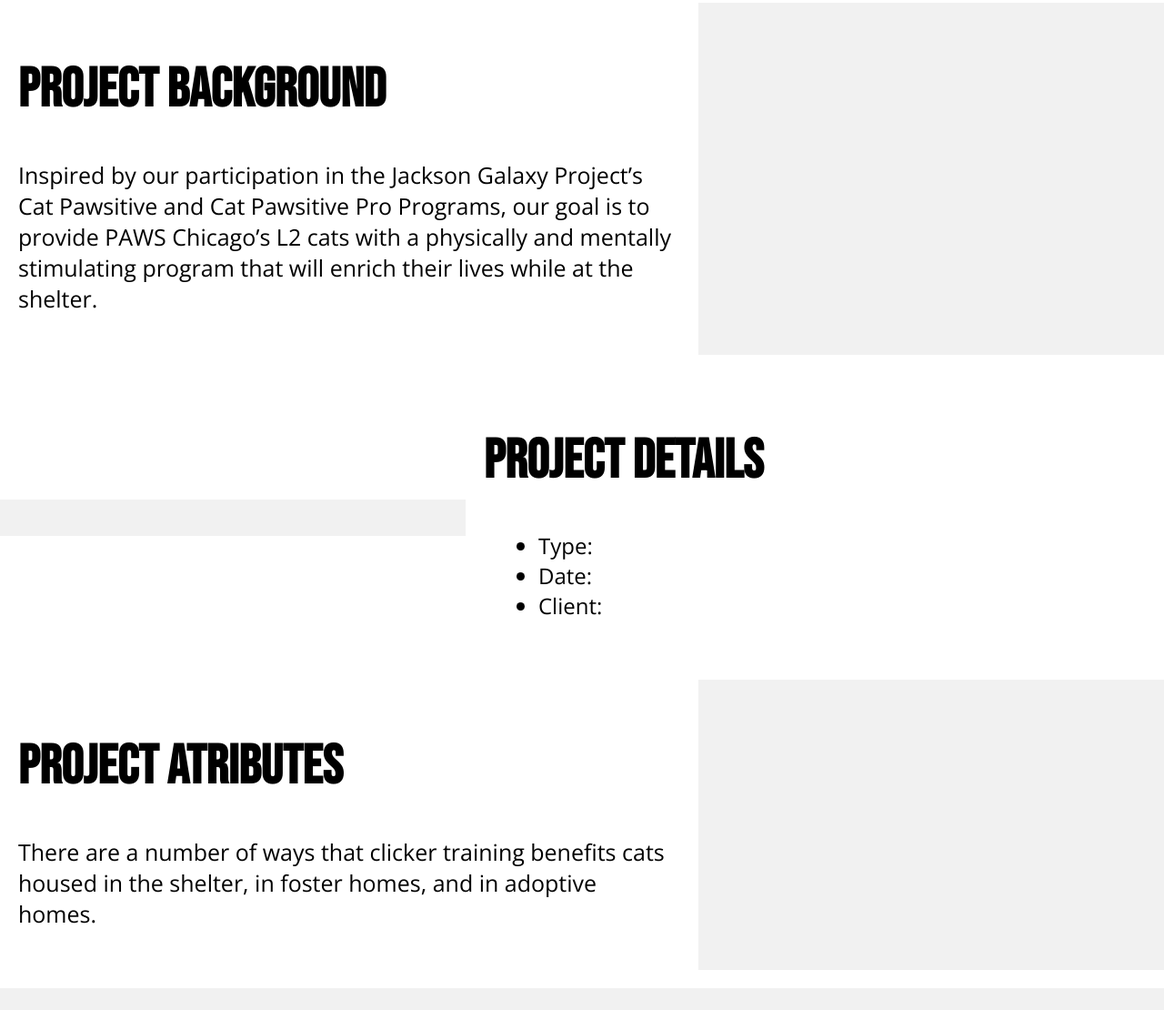
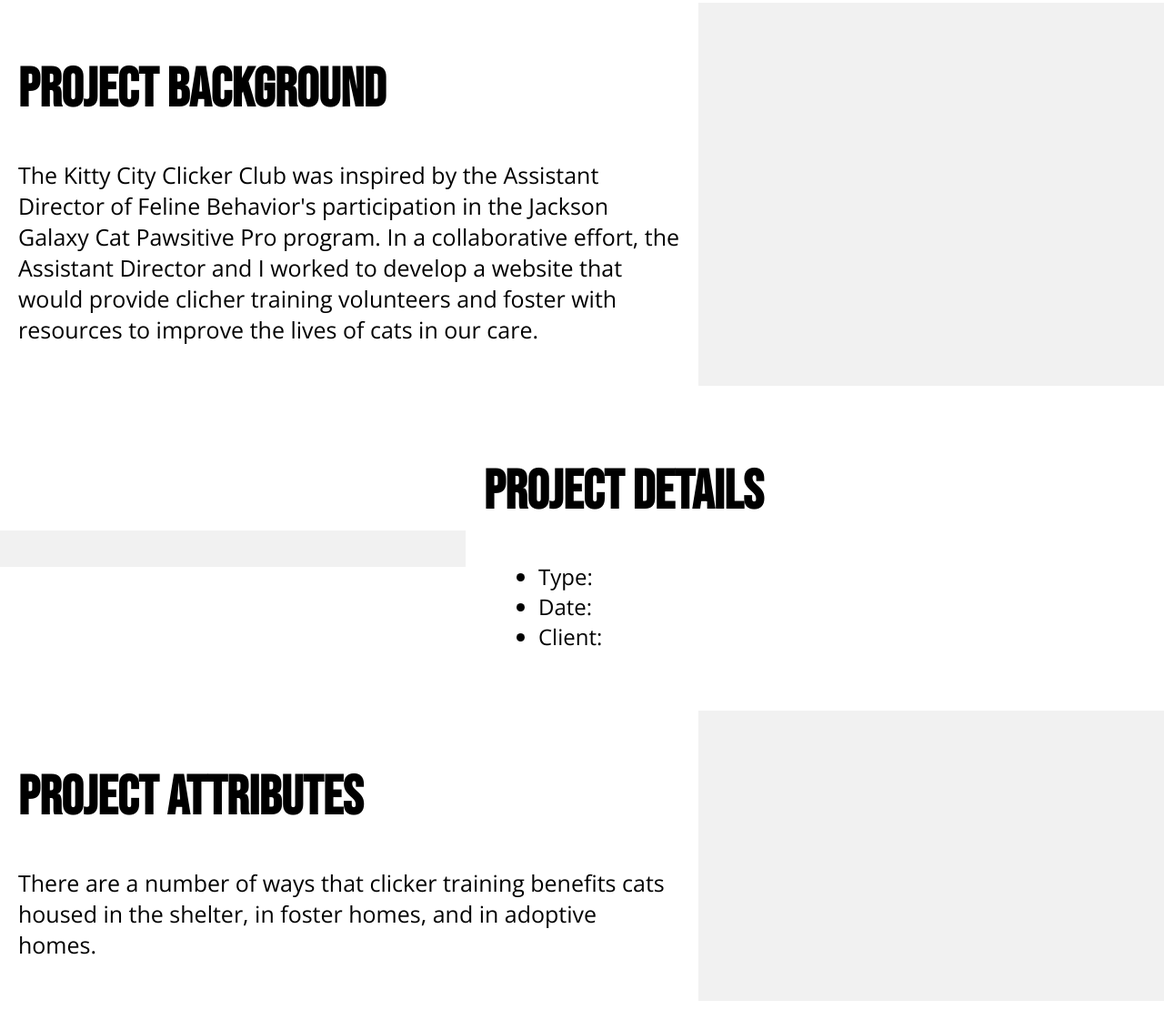
Before and after one commit to techeduk8r/kccc, a plain HTML site: page thisproject.html in a window 1280 px wide. Shown: the part 202-1312 px from the top of the page at 91% size. Drawn offline with nearby package versions, Linux system fonts and the light colour scheme.

Commit message:
spelling errors updated

```diff
--- a/thisproject.html
+++ b/thisproject.html
@@ -175,7 +175,7 @@
         <div class="main">
             <h1>Project Background</h1>
             <p>
-                Inspired by our participation in the Jackson Galaxy Project’s Cat Pawsitive and Cat Pawsitive Pro Programs, our goal is to provide PAWS Chicago’s L2 cats with a physically and mentally stimulating program that will enrich their lives while at the shelter.
+                The Kitty City Clicker Club was inspired by the Assistant Director of Feline Behavior's participation in the Jackson Galaxy Cat Pawsitive Pro program. In a collaborative effort, the Assistant Director and I worked to develop a website that would provide clicher training volunteers and foster with resources to improve the lives of cats in our care.
             </p>
         </div>
         <div class="side">
@@ -201,7 +201,7 @@
 
     <div class="row">
         <div class="main">
-            <h1>Project Atributes</h1>
+            <h1>Project Attributes</h1>
             <p>
                 There are a number of ways that clicker training benefits cats housed in the shelter, in foster homes, and in adoptive homes.
             </p>
```
